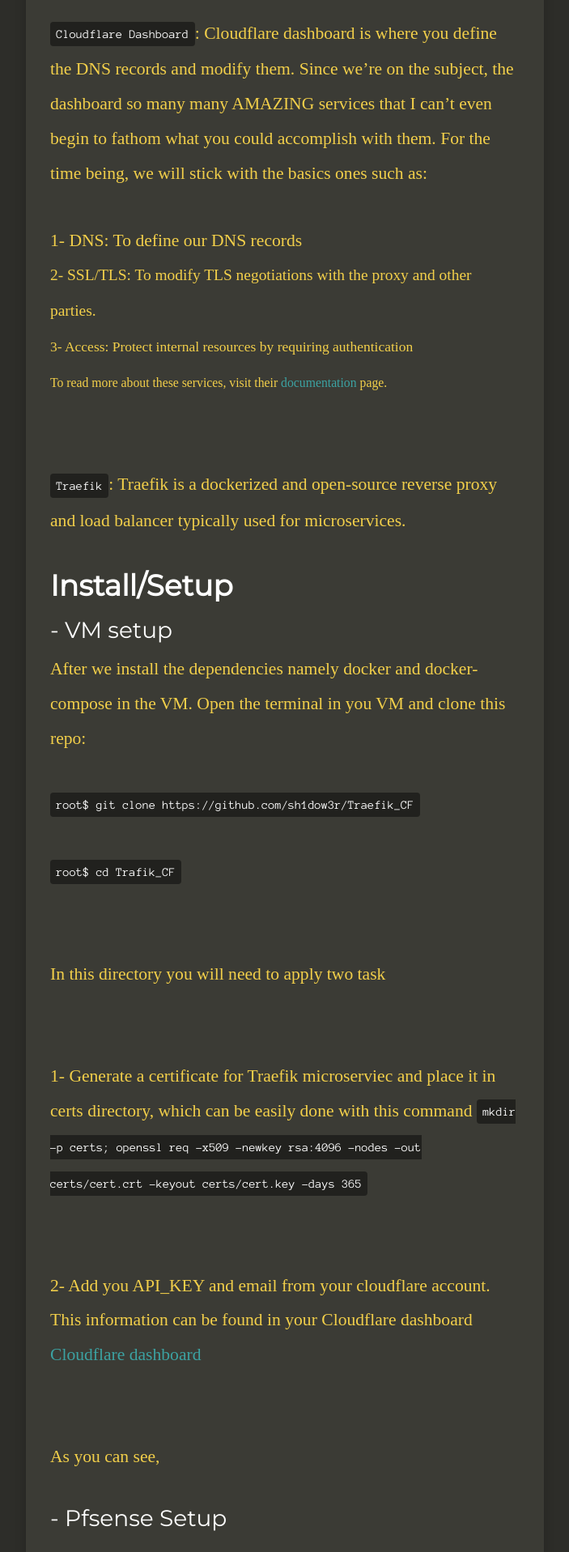
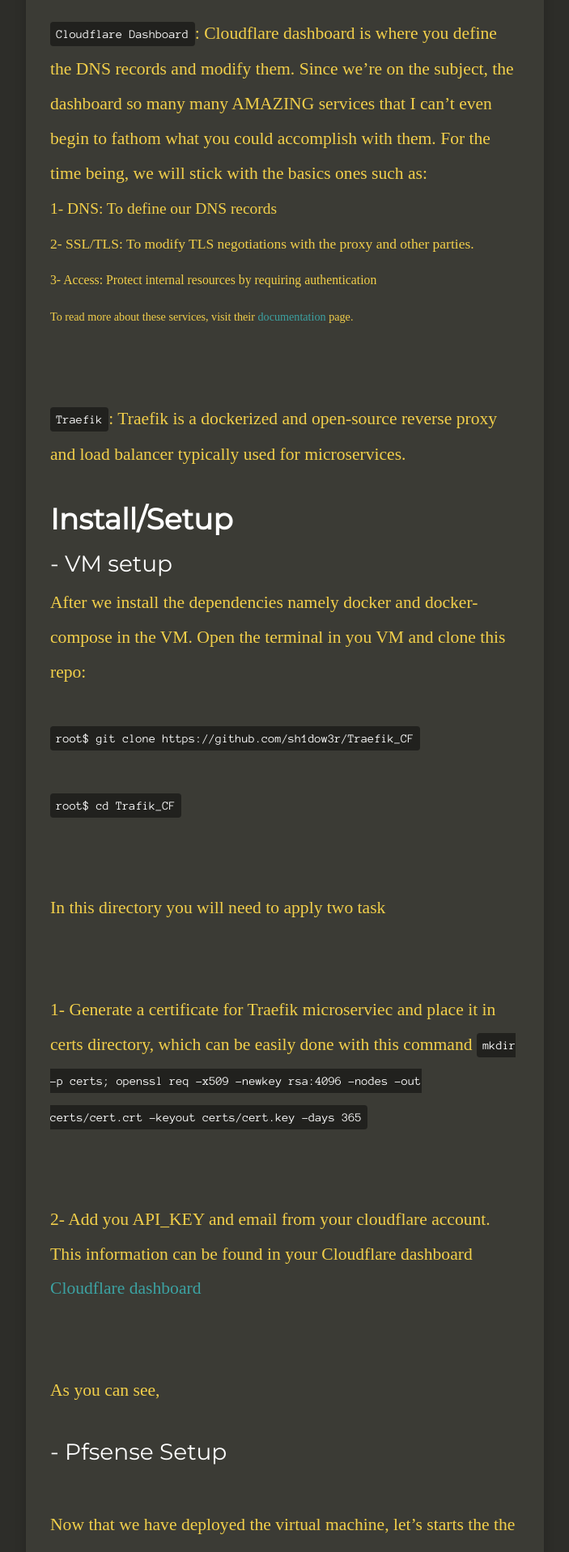
Before and after one commit to sh1dow3r/layer0, a Jekyll site: the page built from _posts/2020-11-22-Securing_HomeLab_Access.md, in a window 1280 px wide. Shown: the part 1201-3118 px from the top of the page at 81% size, without its empty margins (288-991 px from the left). Built offline with Jekyll 4.4.1, drawn with Linux system fonts in a browser that asks for light colours; nearby versions of some CDN libraries; comment, search, counter and statistics services are not loaded.

Commit message:
break line

```diff
--- a/_posts/2020-11-22-Securing_HomeLab_Access.md
+++ b/_posts/2020-11-22-Securing_HomeLab_Access.md
@@ -28,8 +28,7 @@ Before diving into the project, let's take a define some terms to establish grou
 
 <span style="color: #f2cf4a; font-family: Babas; font-size: 0.9em;">
 `Cloudflare Dashboard`: Cloudflare dashboard is where you define the DNS records and modify them. Since we're on the subject, the dashboard so many many AMAZING services that I can't even begin to fathom what you could accomplish with them. For the time being, we will stick with the basics ones such as:
-</span>
-
+<br />
 <span style="color: #f2cf4a; font-family: Babas; font-size: 0.9em;"> 1- DNS: To define our DNS records <br />
 <span style="color: #f2cf4a; font-family: Babas; font-size: 0.9em;"> 2- SSL/TLS: To modify TLS negotiations with the proxy and other parties. <br />
 <span style="color: #f2cf4a; font-family: Babas; font-size: 0.9em;"> 3- Access: Protect internal resources by requiring authentication <br />
```
